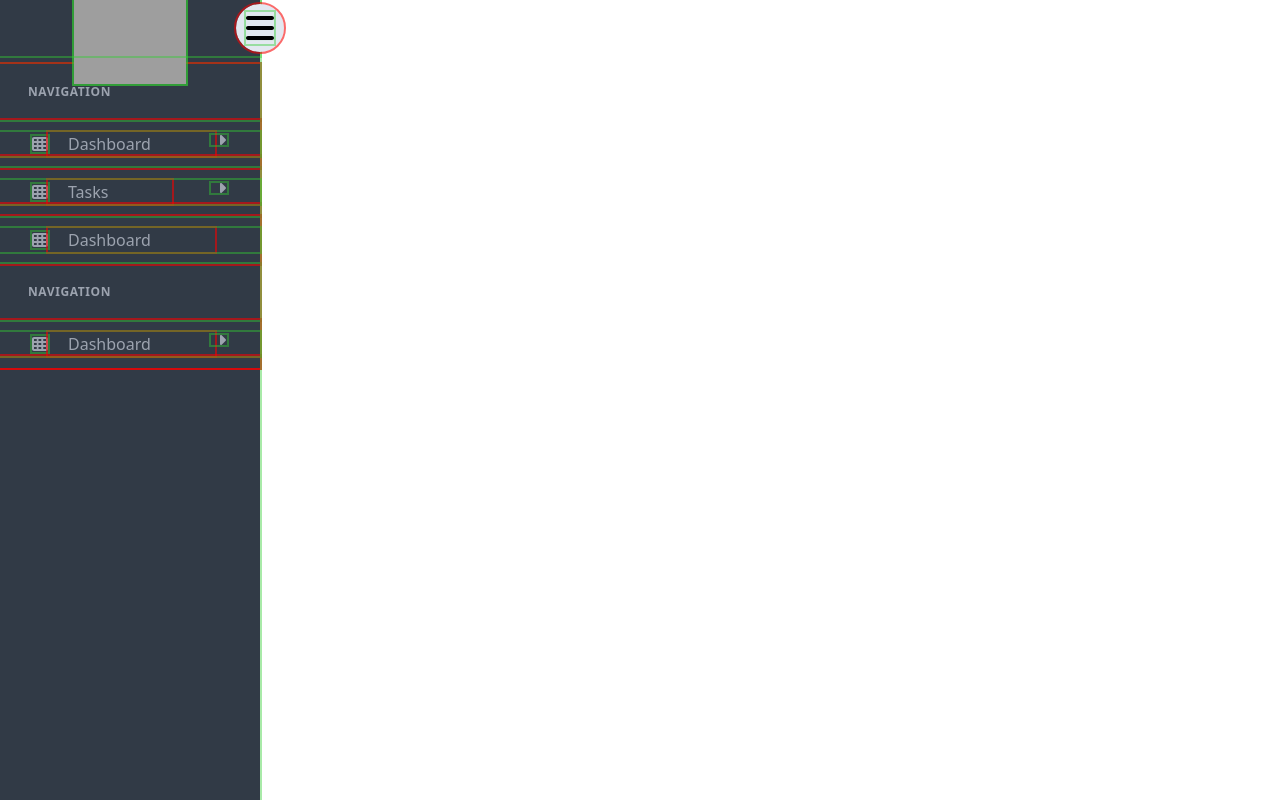
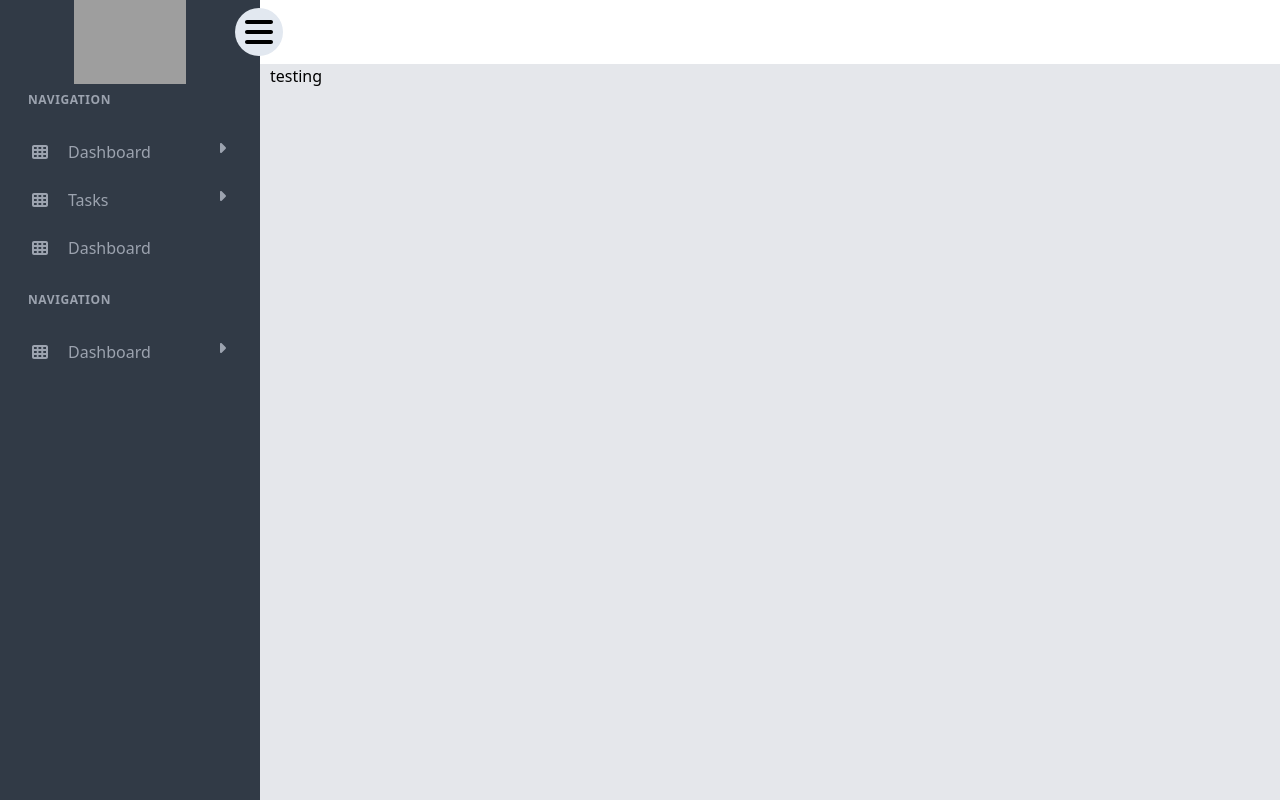
Before and after one commit to stuk4/react-knowledge, a React (Vite) app: page / in a window 1280 px wide. Built offline with nearby package versions, Linux system fonts and the light colour scheme; grey boxes are pictures that could not be loaded.

Commit message:
Termino expand sidebar

```diff
--- a/package.json
+++ b/package.json
@@ -27,7 +27,7 @@
     "@vitejs/plugin-react": "^2.0.0",
     "autoprefixer": "^10.4.8",
     "postcss": "^8.4.16",
-    "sass": "^1.54.3",
+    "sass": "^1.54.4",
     "tailwindcss": "^3.1.8",
     "typescript": "^4.6.4",
     "vite": "^3.0.0"
--- a/src/App.tsx
+++ b/src/App.tsx
@@ -1,48 +1,32 @@
 
 import {  faBars, faSortDown, faTableCells } from '@fortawesome/free-solid-svg-icons';
 import { FontAwesomeIcon } from '@fortawesome/react-fontawesome';
-import { useState } from 'react'
+import { DetailedHTMLProps, HTMLAttributes, LegacyRef, MouseEventHandler, MutableRefObject, useRef, useState } from 'react'
 import { useTranslation } from 'react-i18next';
 import './assets/scss/styles.scss'
-import { MenuItem } from './modules/components/navbar/MenuItem';
+import { MenuItem } from './modules/layout/navbar-sidebar/MenuItem';
+import { Navbar } from './modules/layout/navbar-sidebar/Navbar';
+import { Sidebar } from './modules/layout/navbar-sidebar/Sidebar';
 
 function App() {
   const [count, setCount] = useState(0)
- const { t,i18n } = useTranslation();
+  const { t,i18n } = useTranslation();
 //  https://coderthemes.com/hyper/saas/index.html
+  const refSidebar = useRef<HTMLDivElement>(null)
+  const refWrapper = useRef<HTMLElement>(null)
+
   return (
-
-    <div className='w-[260px] bg-slate-custom h-screen'>
-        {/* brand and comapny name */}
-        <div className='w-full h-14  flex items-center  justify-center mb-2 relative'>
-
-          <div className='text-center mx-auto my-auto uppercase '>
-            <img  className='w-28' src="https://naturaldemontana.com/wp-content/uploads/2020/06/simple-home-logo.png" alt="" />
-          </div>
-          <div className='absolute -right-6 bg-slate-200 rounded-full h-12 w-12 grid place-content-center cursor-pointer ' >
-            <FontAwesomeIcon size='2x' icon={faBars} />
-          </div>
-        </div>
-        {/* Menu section */}
-
-          <ul className='w-full  grid grid-cols-1  '>
-            <li className='nav-item__title'>Navigation</li>
-            <MenuItem icon={faTableCells} navigationName="Dashboard" haveChildren />
-            <MenuItem icon={faTableCells} navigationName="Tasks" haveChildren />
-            <MenuItem icon={faTableCells} navigationName="Dashboard"  />
-            <li className='nav-item__title'>Navigation</li>
-            <MenuItem icon={faTableCells} navigationName="Dashboard" haveChildren />
-
-
-
-
-
-
-
-
-          </ul>
-
-     </div>
+    <div className='bg-gray-200 relative  w-screen h-screen'>
+      <Sidebar
+        refSidebar={refSidebar}
+        refWrapper={refWrapper}
+        />
+      <Navbar
+        />
+      <main ref={refWrapper} className="w-full h-full pt-16  pl-2 pr-2 sm:pl-[270px] transition-all duration-500" >
+        testing
+      </main>
+    </div>
 
 
 
--- a/src/assets/scss/base/_settings.scss
+++ b/src/assets/scss/base/_settings.scss
@@ -2,9 +2,9 @@
 @tailwind components;
 @tailwind utilities;
 
-*{
-    outline: 2px solid rgba(50, 205, 50, 0.422) !important;
-    &:nth-child(2n){
-        outline: 2px solid rgba(247, 0, 0, 0.585) !important;
-    }
-}
+// *{
+//     outline: 2px solid rgba(50, 205, 50, 0.422) !important;
+//     &:nth-child(2n){
+//         outline: 2px solid rgba(247, 0, 0, 0.585) !important;
+//     }
+// }
--- /dev/null
+++ b/src/modules/dashboards/analytics/AnalyticsView.tsx
@@ -0,0 +1,7 @@
+import React from 'react'
+
+export const AnalyticsView = () => {
+  return (
+    <div>AnalyticsView</div>
+  )
+}
--- a/src/modules/components/navbar/MenuItem.tsx
+++ b/src/modules/layout/navbar-sidebar/MenuItem.tsx
@@ -11,12 +11,12 @@ interface Props{
 }
 export const MenuItem = (props:Props) => {
     const {haveChildren,navigationName} = props;
-    const [dropDown,setDropwDown] = useState<Boolean>(false)
+    const [dropDown,setDropDown] = useState<Boolean>(false)
     const refContainerDropDown = useRef<HTMLDivElement>(null)
     const refDropDown = useRef<HTMLUListElement>(null)
     const handleDropDown = () => {
         if(refDropDown.current &&refContainerDropDown.current){
-            setDropwDown(!dropDown)
+            setDropDown(!dropDown)
             if (refContainerDropDown.current.clientHeight) {
                 refContainerDropDown.current.style.height = '0px';
               } else {
--- /dev/null
+++ b/src/modules/layout/navbar-sidebar/Navbar.tsx
@@ -0,0 +1,9 @@
+import React from 'react'
+
+export const Navbar = () => {
+  return (
+    <nav className=' bg-white h-16  w-full z-0 fixed top-0 '>
+
+    </nav>
+  )
+}
--- /dev/null
+++ b/src/modules/layout/navbar-sidebar/SeparatorTitle.tsx
@@ -0,0 +1,7 @@
+import React from 'react'
+
+export const SeparatorTitle = () => {
+  return (
+    <div>SeparatorTitle</div>
+  )
+}
--- /dev/null
+++ b/src/modules/layout/navbar-sidebar/Sidebar.tsx
@@ -0,0 +1,75 @@
+import { FontAwesomeIcon } from '@fortawesome/react-fontawesome';
+import  { RefObject } from 'react'
+import { useRef } from 'react';
+import { faTableCells, faBars } from '@fortawesome/free-solid-svg-icons';
+import { MenuItem } from './MenuItem';
+import { getWindowSize } from '../../../utils/getWindowSize';
+interface Props{
+  refSidebar: RefObject<HTMLDivElement>
+  refWrapper: RefObject<HTMLElement>
+}
+export const Sidebar = ({refSidebar,refWrapper}:Props) => {
+  const refIconMenu = useRef<HTMLButtonElement>(null)
+
+  // Responsive Layout
+
+  const handleSidebar = () => {
+    if(!refSidebar.current || !refIconMenu.current) return
+    // in this way i can stay mediaquery and button functionality
+    if(refSidebar.current.clientWidth ===0){
+
+      // I Remove default classes to  ignore mediaquery and add new
+      refSidebar.current.classList.remove('w-[0]','sm:w-[260px]]')
+      refSidebar.current.classList.add('w-[260px]')
+      refIconMenu.current.classList.remove('rounded-md','left-[20px]','sm:rounded-full','sm:left-[235px]')
+      refIconMenu.current.classList.add('rounded-full','left-[235px]')
+
+      if( refIconMenu.current.classList.contains('sm:pl-[270px]')) return;
+      refWrapper.current?.classList.remove('pl-0','sm:pl-2')
+      refWrapper.current?.classList.add('pl-2','sm:pl-[270px]')
+
+
+    }else{
+      // I Remove default classes to ignore mediaquery and add new
+      refSidebar.current.classList.remove('w-[0]','sm:w-[260px]','w-[260px]')
+      refSidebar.current.classList.add('w-[0]')
+      refIconMenu.current.classList.remove('rounded-md','left-[20px]','sm:rounded-full','sm:left-[235px]','rounded-full','left-[235px]')
+      refIconMenu.current.classList.add('left-[20px]','rounded-md')
+      if( refIconMenu.current.classList.contains('sm:pl-[270px]')) return;
+      refWrapper.current?.classList.remove('pl-[270px]','sm:pl-[270px]')
+
+    }
+
+
+
+    }
+  return (
+    <div ref={refSidebar} className='sm:w-[260px] w-[0] transition-all duration-500   z-10 overflow-hidden bg-slate-custom h-screen fixed'>
+          {/* brand and company name */}
+          <div className='w-full h-16  flex items-center  justify-center mb-2 relative'>
+
+            <div className='text-center mx-auto my-auto uppercase '>
+              <img  className='w-28' src="https://naturaldemontana.com/wp-content/uploads/2020/06/simple-home-logo.png" alt="" />
+            </div>
+            <button ref={refIconMenu} onClick={handleSidebar} className='fixed  z-20 left-[20px] rounded-md sm:rounded-full sm:left-[235px] transition-all duration-500 bg-slate-200  h-12 w-12 grid place-content-center cursor-pointer ' >
+              <FontAwesomeIcon size='2x' icon={faBars} />
+            </button>
+          </div>
+          {/* Menu section */}
+
+            <ul className='w-full  grid grid-cols-1  '>
+              <li className='nav-item__title'>Navigation</li>
+              <MenuItem icon={faTableCells} navigationName="Dashboard" haveChildren />
+              <MenuItem icon={faTableCells} navigationName="Tasks" haveChildren />
+              <MenuItem icon={faTableCells} navigationName="Dashboard"  />
+              <li className='nav-item__title'>Navigation</li>
+              <MenuItem icon={faTableCells} navigationName="Dashboard" haveChildren />
+
+
+
+
+            </ul>
+
+      </div>
+  )
+}
--- /dev/null
+++ b/src/utils/getWindowSize.ts
@@ -0,0 +1,8 @@
+
+
+export const getWindowSize = () => {
+
+    const {innerWidth, innerHeight} = window;
+    return {innerWidth, innerHeight};
+
+}
```
Also changed, not shown: src/routes/Navigation.tsx (added, +10 -0 lines), src/routes/routes.ts (added, +27 -0 lines), 1 other file (tests, documents, lock files or other folders).
